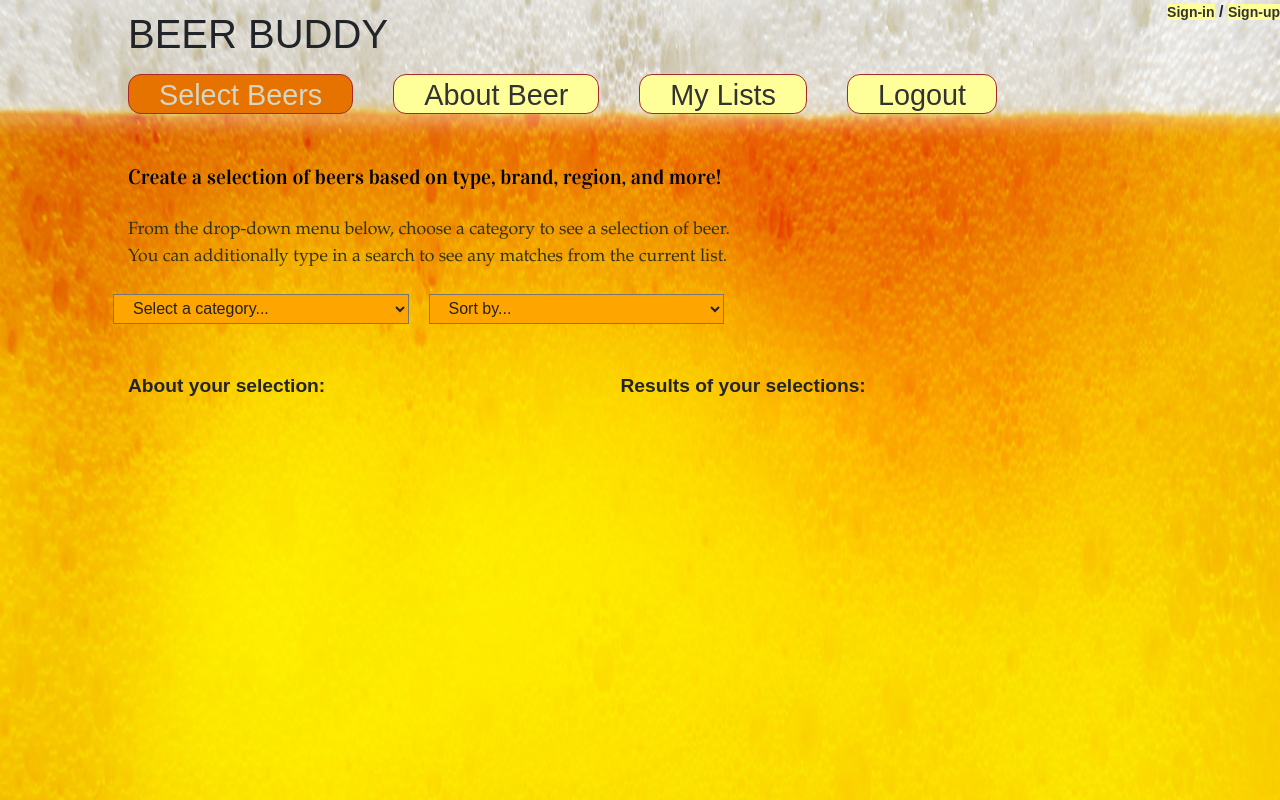
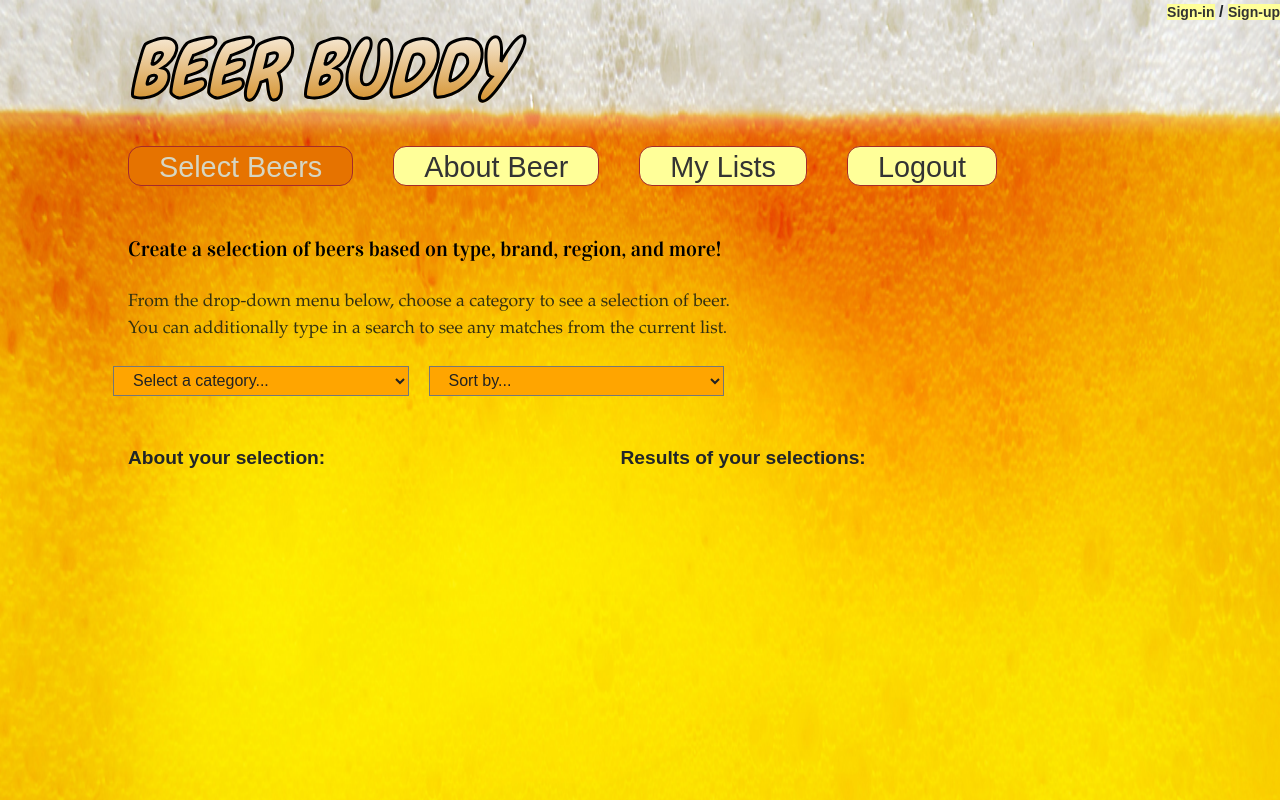
Before and after one commit to boyajay/beerbuddy, a website: page client/index.html in a window 1280 px wide. Shown: the top 800 px of the page. Drawn offline with nearby package versions, Linux system fonts and the light colour scheme.

Commit message:
Add href to logo

```diff
--- a/client/index.html
+++ b/client/index.html
@@ -10,7 +10,7 @@
 
   </head>
   <body>
-    <h1>BEER BUDDY</h1>
+    <a href = "/#/beers" class = "logo" style="text-decoration: none">BEER BUDDY</a>
     <!-- the ng-view directive is where our templates will be loaded into when naviagted to -->
     <div ng-view></div>
     <div class = "login" style="font-weight: bolder"><a href ="#/signin">Sign-in</a> / <a href ="#/signup">Sign-up</a></div>
```
